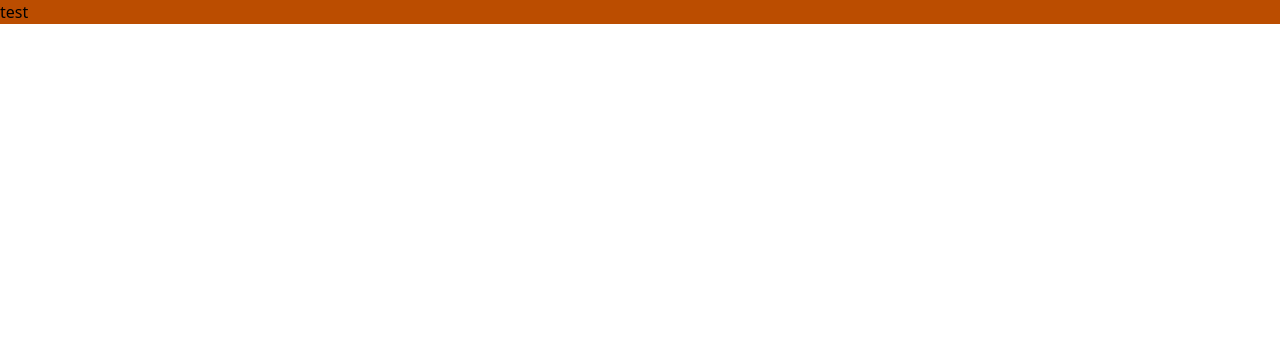
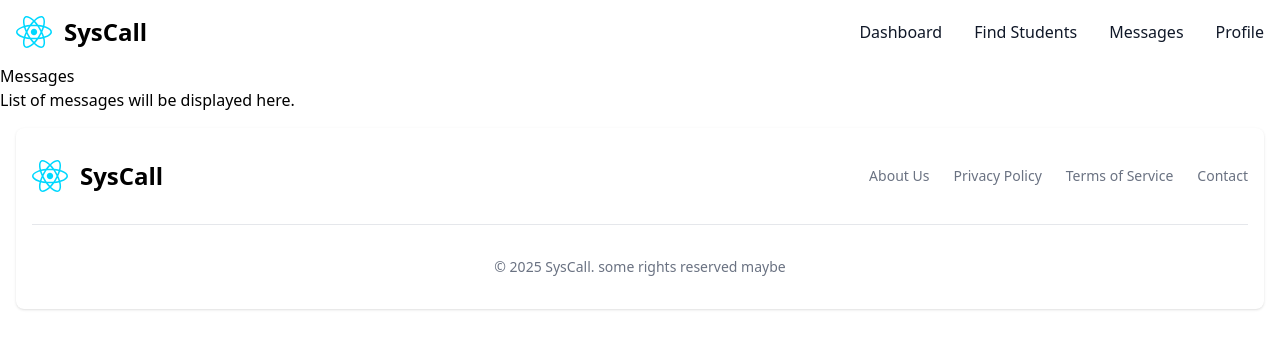
Before and after one commit to prmntr/yrhacks2025syscall, a React (Vite) app: page /messages in a window 1280 px wide. Shown: the top 348 px of the page. Built offline with nearby package versions, Linux system fonts and the light colour scheme.

Commit message:
Added base pages

```diff
--- a/package.json
+++ b/package.json
@@ -13,6 +13,7 @@
     "@tailwindcss/vite": "^4.1.3",
     "react": "^19.0.0",
     "react-dom": "^19.0.0",
+    "react-router-dom": "^7.5.0",
     "tailwindcss": "^4.1.3"
   },
   "devDependencies": {
--- a/src/App.tsx
+++ b/src/App.tsx
@@ -1,10 +1,31 @@
 import './App.css'
+import Navbar from './components/Navbar';
+import Footer from './components/Footer';
+import {BrowserRouter as Router, Routes, Route} from 'react-router-dom';
+import Dashboard from './pages/Dashboard';
+import Students from './pages/Students';
+import Messages from './pages/Messages';
+import Profile from './pages/Profile';
+import Error from './pages/error';
 
 function App() {
 
   return (
-    <p className='bg-amber-700'>test</p>
-  )
+    <div>
+      <Router>
+        <Navbar />
+        <Routes>
+          <Route path="/" element={<div>Homepage</div>} />
+          <Route path="/dashboard" element={<Dashboard />} />
+          <Route path="/students" element={<Students />} />
+          <Route path="/messages" element={<Messages />} />
+          <Route path="/profile" element={<Profile />} />
+          <Route path="*" element={<Error />} />
+        </Routes>
+        <Footer />
+      </Router>
+    </div>
+  );
 }
 
 export default App
--- /dev/null
+++ b/src/components/Footer.tsx
@@ -0,0 +1,55 @@
+function Footer(){
+    return (
+      <footer className="bg-white rounded-lg shadow-sm dark:bg-gray-900 m-4">
+        <div className="w-full max-w-screen-xl mx-auto p-4 md:py-8">
+          <div className="sm:flex sm:items-center sm:justify-between">
+            <a
+              href="/"
+              className="flex items-center mb-4 sm:mb-0 space-x-3 rtl:space-x-reverse"
+            >
+              <img
+                src="src\assets\react.svg"
+                className="h-8"
+                alt="SysCall logo"
+              />
+              <span className="self-center text-2xl font-semibold whitespace-nowrap dark:text-white">
+                SysCall
+              </span>
+            </a>
+            <ul className="flex flex-wrap items-center mb-6 text-sm font-medium text-gray-500 sm:mb-0 dark:text-gray-400">
+              <li>
+                <a href="#" className="hover:underline me-4 md:me-6">
+                  About Us
+                </a>
+              </li>
+              <li>
+                <a href="#" className="hover:underline me-4 md:me-6">
+                  Privacy Policy
+                </a>
+              </li>
+              <li>
+                <a href="#" className="hover:underline me-4 md:me-6">
+                  Terms of Service
+                </a>
+              </li>
+              <li>
+                <a href="#" className="hover:underline">
+                  Contact
+                </a>
+              </li>
+            </ul>
+          </div>
+          <hr className="my-6 border-gray-200 sm:mx-auto dark:border-gray-700 lg:my-8" />
+          <span className="block text-sm text-gray-500 sm:text-center dark:text-gray-400">
+            © 2025{" "}
+            <a href="/" className="hover:underline">
+              SysCall
+            </a>
+            . some rights reserved maybe
+          </span>
+        </div>
+      </footer>
+    );
+}
+
+export default Footer;
--- /dev/null
+++ b/src/components/Navbar.tsx
@@ -0,0 +1,75 @@
+function Navbar() {
+  return (
+    <nav className="bg-white border-gray-200 dark:bg-gray-900">
+      <div className="max-w-screen-xl flex flex-wrap items-center justify-between mx-auto p-4">
+        <a href="/" className="flex items-center space-x-3 rtl:space-x-reverse">
+          <img src="src\assets\react.svg" className="h-8" alt="syscall logo" />
+          <span className="self-center text-2xl font-semibold whitespace-nowrap dark:text-white">
+            SysCall
+          </span>
+        </a>
+        <button
+          data-collapse-toggle="navbar-default"
+          type="button"
+          className="inline-flex items-center p-2 w-10 h-10 justify-center text-sm text-gray-500 rounded-lg md:hidden hover:bg-gray-100 focus:outline-none focus:ring-2 focus:ring-gray-200 dark:text-gray-400 dark:hover:bg-gray-700 dark:focus:ring-gray-600"
+          aria-controls="navbar-default"
+          aria-expanded="false"
+        >
+          <span className="sr-only">Open main menu</span>
+          <svg
+            className="w-5 h-5"
+            aria-hidden="true"
+            xmlns="http://www.w3.org/2000/svg"
+            fill="none"
+            viewBox="0 0 17 14"
+          >
+            <path
+              stroke="currentColor"
+              stroke-linecap="round"
+              stroke-linejoin="round"
+              stroke-width="2"
+              d="M1 1h15M1 7h15M1 13h15"
+            />
+          </svg>
+        </button>
+        <div className="hidden w-full md:block md:w-auto" id="navbar-default">
+          <ul className="font-medium flex flex-col p-4 md:p-0 mt-4 border border-gray-100 rounded-lg bg-gray-50 md:flex-row md:space-x-8 rtl:space-x-reverse md:mt-0 md:border-0 md:bg-white dark:bg-gray-800 md:dark:bg-gray-900 dark:border-gray-700">
+            <li>
+              <a
+                href="/dashboard"
+                className="block py-2 px-3 text-gray-900 rounded-sm hover:bg-gray-100 md:hover:bg-transparent md:border-0 md:hover:text-blue-700 md:p-0 dark:text-white md:dark:hover:text-blue-500 dark:hover:bg-gray-700 dark:hover:text-white md:dark:hover:bg-transparent"
+              >
+                Dashboard
+              </a>
+            </li>
+            <li>
+              <a
+                href="/students"
+                className="block py-2 px-3 text-gray-900 rounded-sm hover:bg-gray-100 md:hover:bg-transparent md:border-0 md:hover:text-blue-700 md:p-0 dark:text-white md:dark:hover:text-blue-500 dark:hover:bg-gray-700 dark:hover:text-white md:dark:hover:bg-transparent"
+              >
+                Find Students
+              </a>
+            </li>
+            <li>
+              <a
+                href="/messages"
+                className="block py-2 px-3 text-gray-900 rounded-sm hover:bg-gray-100 md:hover:bg-transparent md:border-0 md:hover:text-blue-700 md:p-0 dark:text-white md:dark:hover:text-blue-500 dark:hover:bg-gray-700 dark:hover:text-white md:dark:hover:bg-transparent"
+              >
+                Messages
+              </a>
+            </li>
+            <li>
+              <a
+                href="/profile"
+                className="block py-2 px-3 text-gray-900 rounded-sm hover:bg-gray-100 md:hover:bg-transparent md:border-0 md:hover:text-blue-700 md:p-0 dark:text-white md:dark:hover:text-blue-500 dark:hover:bg-gray-700 dark:hover:text-white md:dark:hover:bg-transparent"
+              >
+                Profile
+              </a>
+            </li>
+          </ul>
+        </div>
+      </div>
+    </nav>
+  );
+}
+export default Navbar;
--- /dev/null
+++ b/src/pages/Dashboard.tsx
@@ -0,0 +1,20 @@
+function Dashboard() {
+  return (
+    <>
+      <h1 className="font-bold m-5 text-4xl">Dashboard</h1>
+      <div className="grid grid-cols-1 md:grid-cols-2 lg:grid-cols-3 gap-4 p-4">
+        <div className="bg-white shadow-md rounded-lg p-4">
+          <h1>Upcoming Classes</h1>
+        </div>
+        <div className="bg-white shadow-md rounded-lg p-4">
+          <h1>Upcoming Classes</h1>
+        </div>
+        <div className="bg-white shadow-md rounded-lg p-4">
+          <h1>Upcoming Classes</h1>
+        </div>
+      </div>
+    </>
+  );
+}
+
+export default Dashboard;
--- /dev/null
+++ b/src/pages/Error.tsx
@@ -0,0 +1,29 @@
+function Error() {
+  return (
+    <div className="text-center flex flex-col justify-center min-h-screen bg-gray-50">
+      <p className="text-3xl font-semibold text-blue-600">404</p>
+      <h1 className="mt-4 text-5xl font-semibold tracking-tight text-balance text-gray-900 sm:text-7xl">
+        Page not found
+      </h1>
+      <p className="mt-6 text-lg font-medium text-pretty text-gray-500 sm:text-xl/8">
+        These are not the droids you're looking for.
+      </p>
+      <div className="mt-10 flex items-center justify-center gap-x-6">
+        <a
+          href="/dashboard"
+          className="rounded-md bg-blue-600 px-3.5 py-2.5 text-sm font-semibold text-white shadow-xs hover:bg-blue-500 focus-visible:outline-2 focus-visible:outline-offset-2 focus-visible:outline-blue-600"
+        >
+          Dashboard
+        </a>
+        <a
+          href="https://www.youtube.com/watch?v=dQw4w9WgXcQ"
+          className="text-sm font-semibold text-gray-900"
+        >
+          Contact support
+        </a>
+      </div>
+    </div>
+  );
+}
+
+export default Error;
--- /dev/null
+++ b/src/pages/Homepage.tsx
@@ -0,0 +1,5 @@
+function Homepage() {
+  return <div>Homepage</div>;
+}
+
+export default Homepage;
--- /dev/null
+++ b/src/pages/Messages.tsx
@@ -0,0 +1,10 @@
+function Messages() {
+  return (
+    <div>
+      <h1>Messages</h1>
+      <p>List of messages will be displayed here.</p>
+    </div>
+  );
+}
+
+export default Messages;
--- /dev/null
+++ b/src/pages/Profile.tsx
@@ -0,0 +1,10 @@
+function Profile() {
+  return (
+    <div>
+      <h1>SProfile</h1>
+      <p>Your profile here</p>
+    </div>
+  );
+}
+
+export default Profile;
--- /dev/null
+++ b/src/pages/Students.tsx
@@ -0,0 +1,10 @@
+function Students() {
+  return (
+    <div>
+      <h1>Students</h1>
+      <p>List of students will be displayed here.</p>
+    </div>
+  );
+}
+
+export default Students;
```
Also changed, not shown: 1 other file (tests, documents, lock files or other folders).
